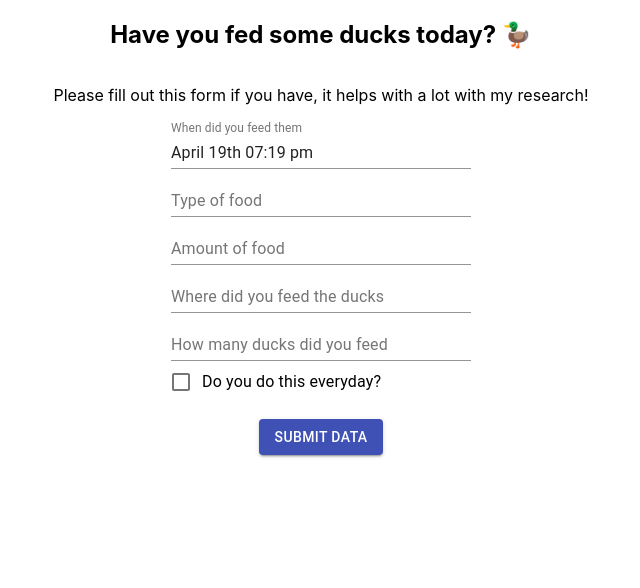
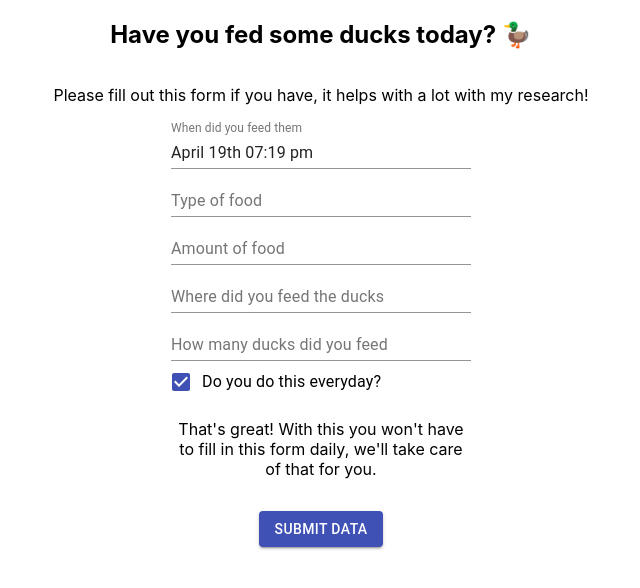
Before and after one commit to al-rosenthal/DuckFrontEnd, a React (Create React App) app: page / in a window 1280 px wide. Shown: the top 588 px of the page, without its empty margins (319-959 px from the left). Built offline with nearby package versions, Linux system fonts and the light colour scheme.

Commit message:
added repeate feeding message

```diff
--- a/src/components/DuckForm.css
+++ b/src/components/DuckForm.css
@@ -1,10 +1,13 @@
 .Form {
 	display: flex;
 	flex-direction: column;
-	min-width: 300px;
+	width: 300px;
+}
+
+.Repeat-Message {
+	width: 300px;
 }
 
 .Submit-Button {
 	margin-top: 1em;
-	width: 100%;
 }
--- a/src/components/DuckForm.js
+++ b/src/components/DuckForm.js
@@ -23,7 +23,7 @@ export default class DuckForm extends React.Component {
 			foodAmount: '',
 			location: '',
 			numberOfDucks: '',
-			repeatFeeding: false,
+			repeatFeeding: true,
 			loading: false,
 		};
 		this.handleSubmit = this.handleSubmit.bind(this);
@@ -81,6 +81,17 @@ export default class DuckForm extends React.Component {
 		} catch (error) {
 			// display error
 		}
+	}
+
+	renderRepeatFeeding() {
+		return (
+			<div className={'Repeat-Message'}>
+				<p>
+					That's great! With this you won't have to fill in this form daily,
+					we'll take care of that for you.
+				</p>
+			</div>
+		);
 	}
 
 	render() {
@@ -162,7 +173,7 @@ export default class DuckForm extends React.Component {
 							label='Do you do this everyday?'
 						/>
 					</FormControl>
-
+					{repeatFeeding ? this.renderRepeatFeeding() : ''}
 					<div className={'Submit-Button'}>
 						<Button
 							variant='contained'
```
